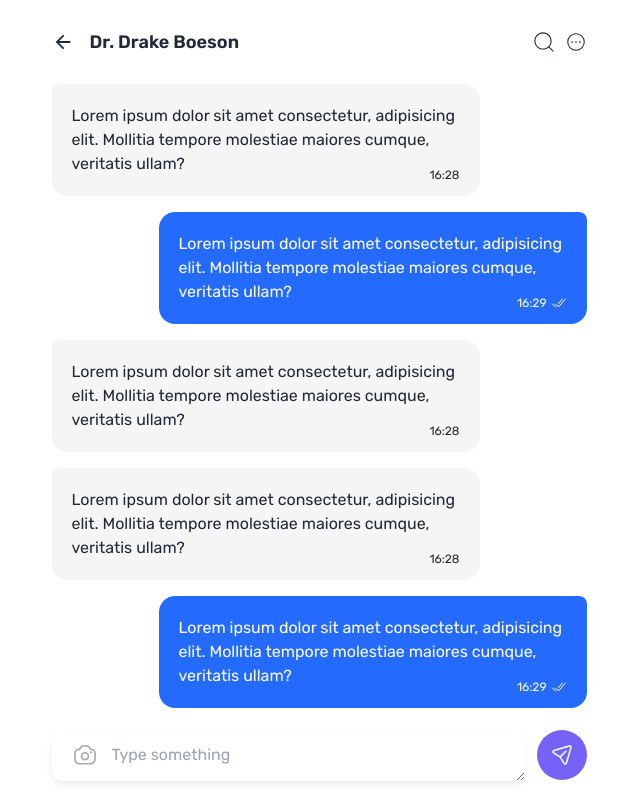
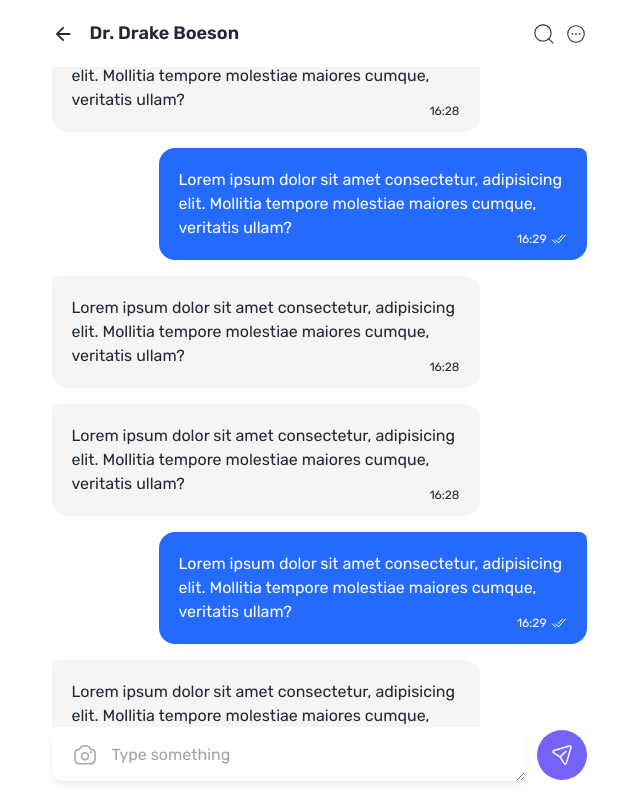
Before and after one commit to Anirat04/stepper-app, a React (Vite) app: page /chat in a window 1280 px wide. Shown: the whole page, without its empty margins (321-961 px from the left). Built offline with nearby package versions, Linux system fonts and the light colour scheme.

Commit message:
Scrollbar problem solved in chat

```diff
--- a/src/components/ChatCompo/ChatCompo.jsx
+++ b/src/components/ChatCompo/ChatCompo.jsx
@@ -20,8 +20,8 @@ const ChatCompo = () => {
   }, [value]);
 
   return (
-    <div className="max-h-svh px-5 font-rubik relative overflow-hidden">
-      <div className="flex items-center justify-between h-[8svh] pt-5">
+    <div className="max-h-svh font-rubik relative overflow-hidden">
+      <div className="absolute z-[99999] bg-white w-full pb-5 flex items-center justify-between pt-5 px-5">
         <div className="flex items-center gap-4">
           <div>
             <IoMdArrowBack className="text-[22px]" />
@@ -38,7 +38,7 @@ const ChatCompo = () => {
 
       {/* Chat divs */}
       <div className="relative overflow-y-auto h-svh pb-20">
-        <div className="flex flex-col gap-4 pt-5">
+        <div className="flex flex-col gap-4 pt-5 px-5">
           <div className="bg-[#f5f5f5] p-5 rounded-b-2xl rounded-tr-2xl rounded-tl-lg max-w-[80%] relative">
             <p>
               Lorem ipsum dolor sit amet consectetur, adipisicing elit. Mollitia
@@ -118,7 +118,7 @@ const ChatCompo = () => {
         </div>
       </div>
       {/* message send box */}
-      <div className="absolute w-full px-5 right-0 pt-2 pb-3 bottom-0 bg-white">
+      <div className="absolute w-full px-5 right-0 pt-1 pb-3 bottom-0 bg-white">
         <div>
           <form
           // onSubmit={handleSubmit(onSubmit)}
```
